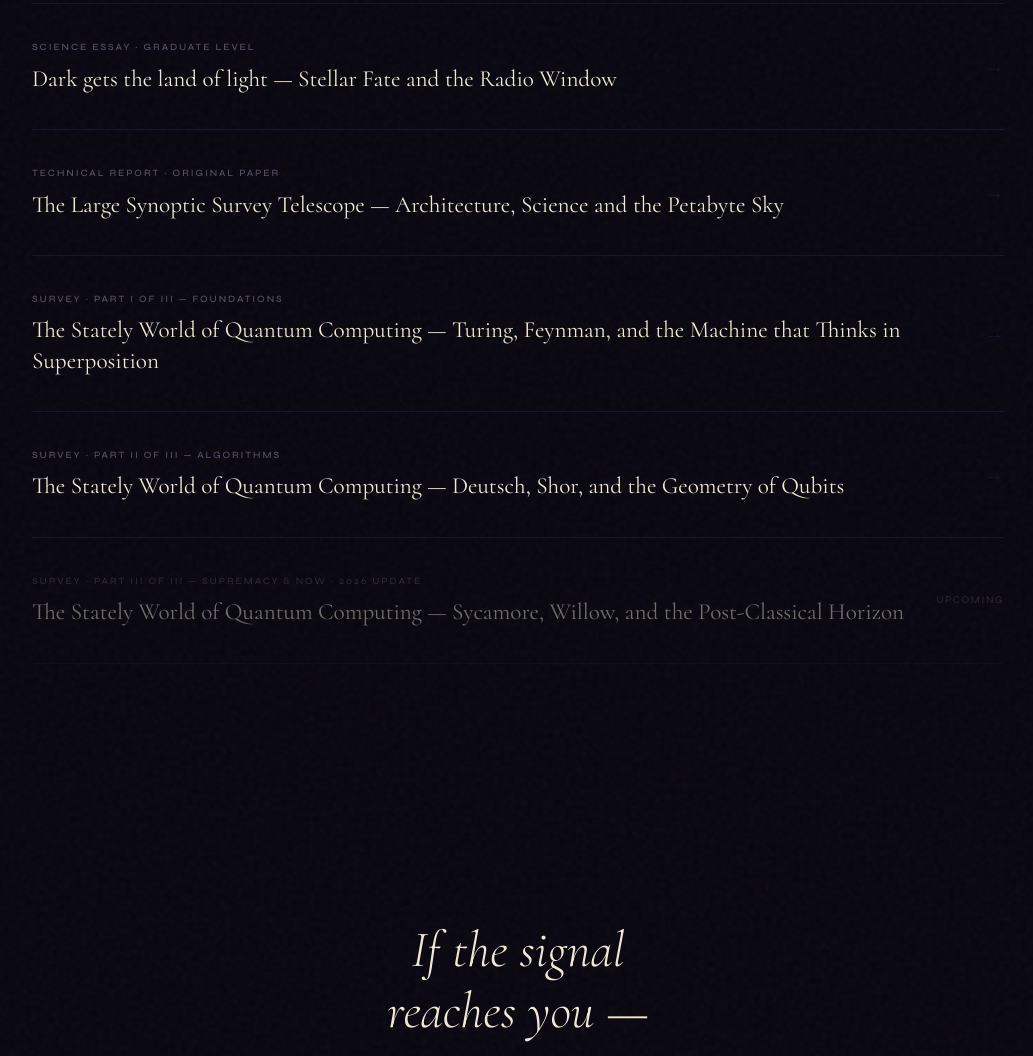
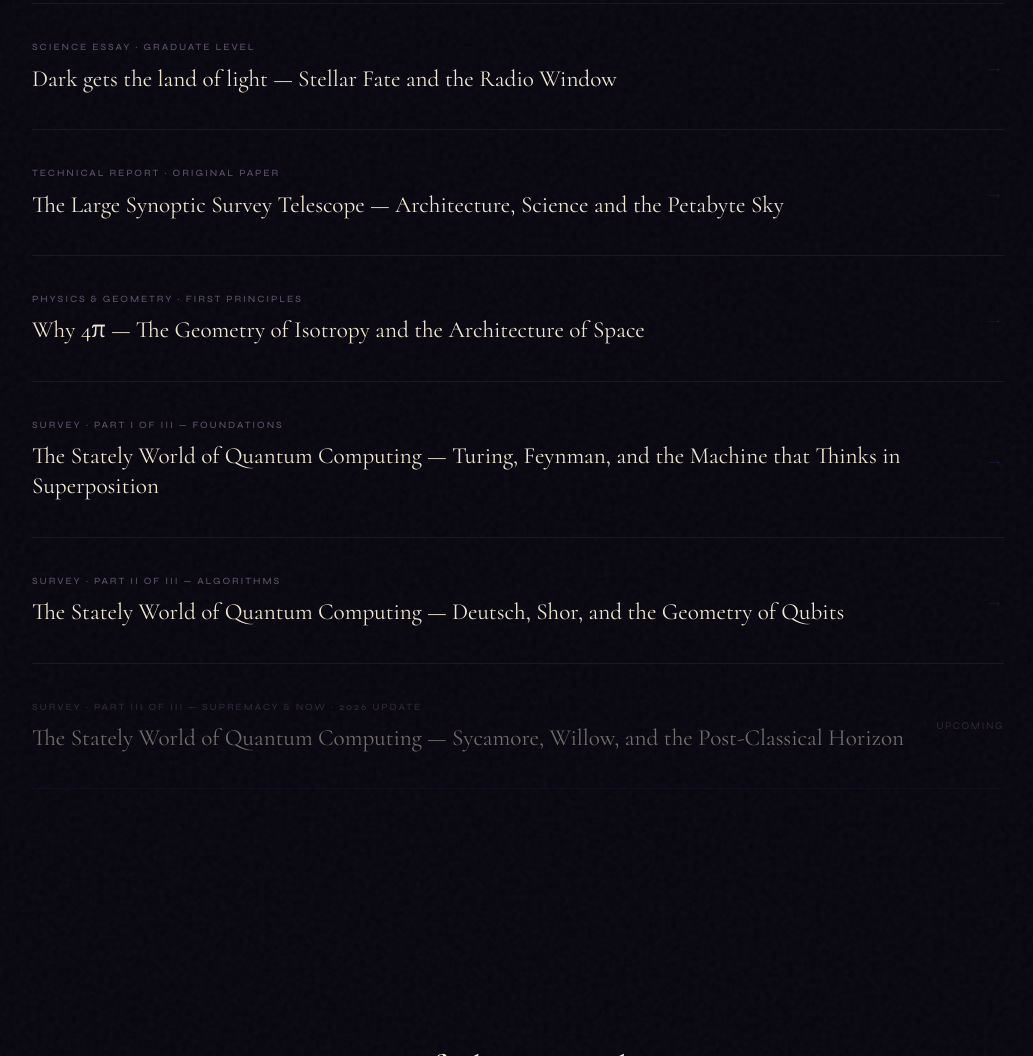
Before and after one commit to inertialee/inertialee.github.io, a plain HTML site: page index.html in a window 1280 px wide. Shown: the part 3438-4494 px from the top of the page, without its empty margins (122-1155 px from the left). Drawn offline with Linux system fonts and the light colour scheme.

Commit message:
Add link to 'Why 4π' article in index.html

```diff
--- a/index.html
+++ b/index.html
@@ -760,6 +760,13 @@
         </div>
         <span class="writing-arrow">→</span>
       </a>
+      <a href="./articles/why-4pi.html" class="writing-item">
+        <div>
+          <p class="writing-meta">Physics & Geometry · First Principles</p>
+          <p class="writing-title">Why 4π — The Geometry of Isotropy and the Architecture of Space</p>
+        </div>
+        <span class="writing-arrow">→</span>
+      </a>
 
       <a href="./assets/research/stately-world-quantum-computing-part1.pdf" target="_blank" class="writing-item">
         <div>
```
